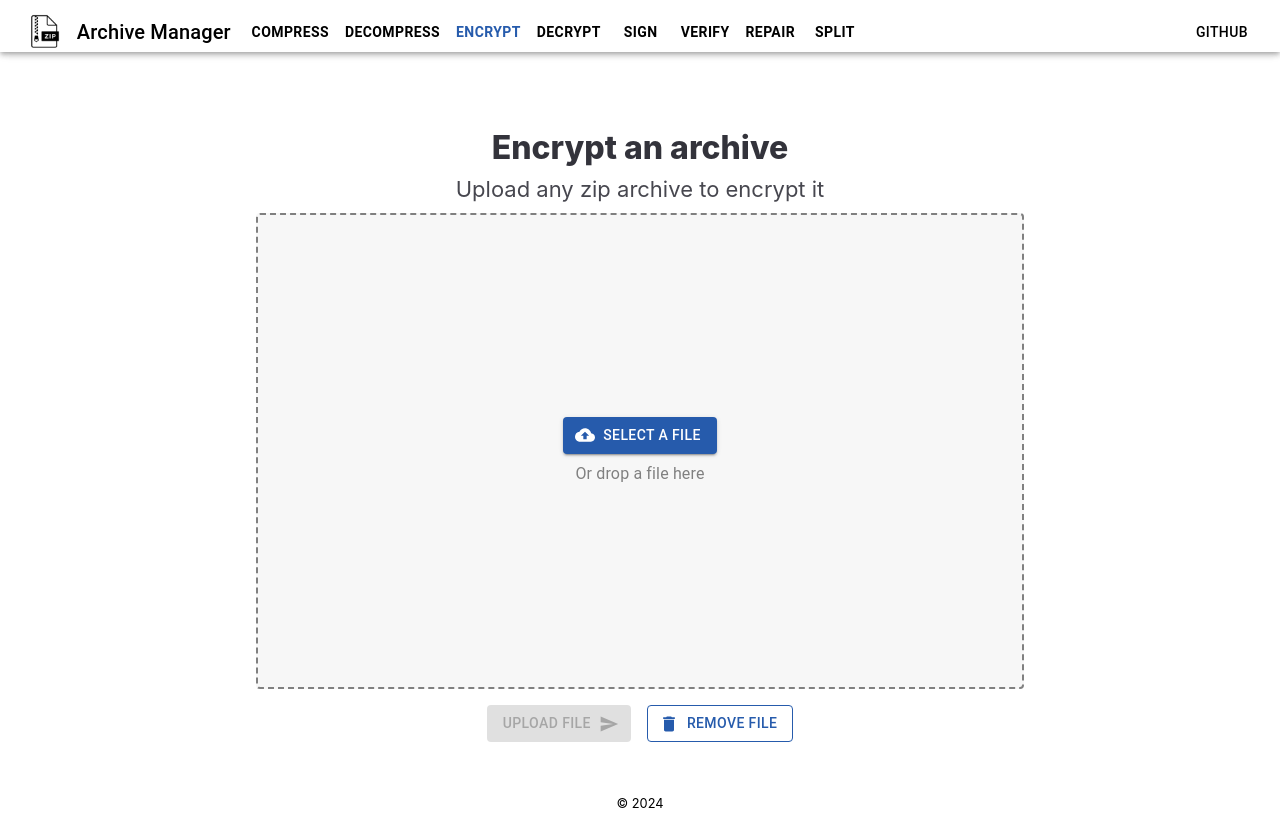
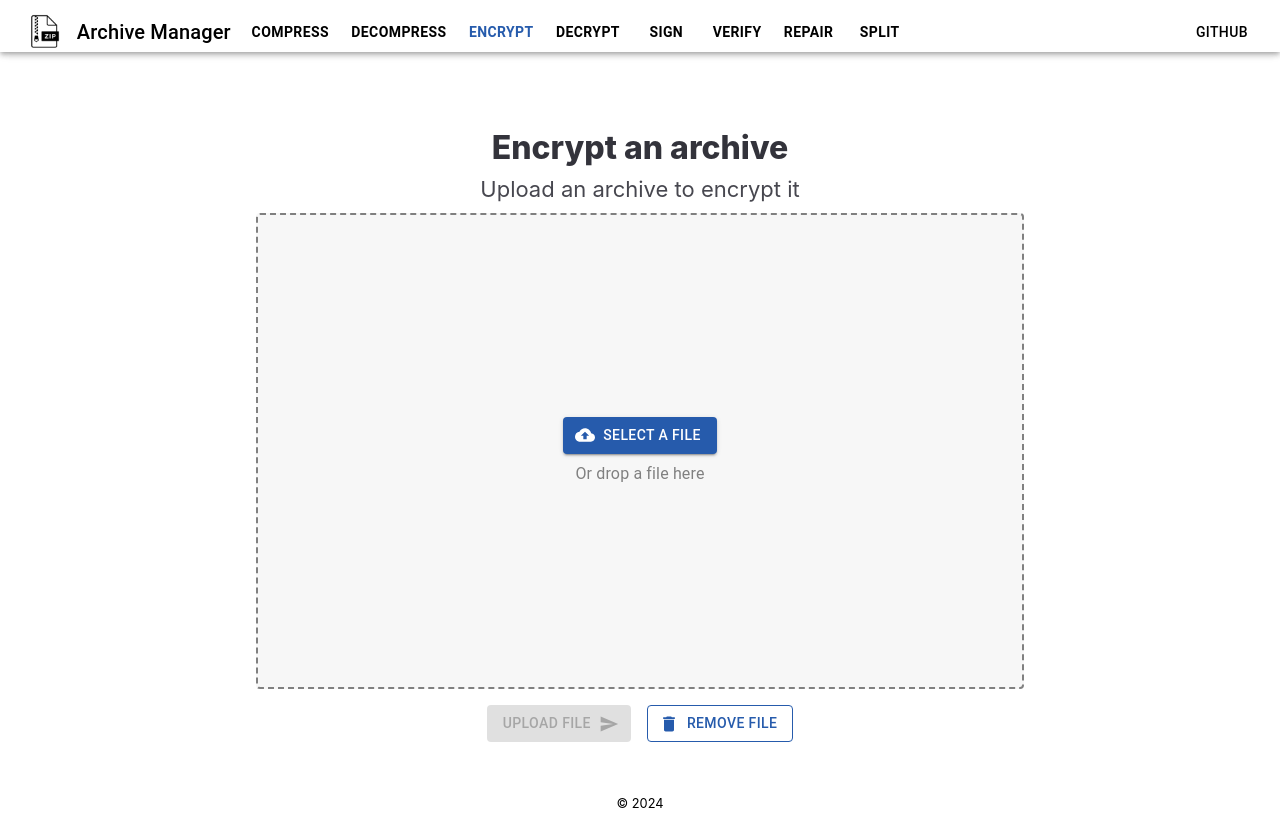
Before and after one commit to gmccannon/archive-manager, a React (Create React App) app in the folder front/: page /encrypt in a window 1280 px wide. Built offline with nearby package versions, Linux system fonts and the light colour scheme; the HTML template or start-up script is replaced by a standard one.

Commit message:
Collapse manu on moblie

```diff
--- a/front/src/components/TopBar.js
+++ b/front/src/components/TopBar.js
@@ -5,15 +5,23 @@ import Box from '@mui/material/Box';
 import Toolbar from '@mui/material/Toolbar';
 import Typography from '@mui/material/Typography';
 import Button from '@mui/material/Button';
+import IconButton from '@mui/material/IconButton';
+import MenuIcon from '@mui/icons-material/Menu';
 import logo from '../icons/ziplogo.jpg';
 
 export default function TopBar() {
   const navigate = useNavigate();
   const location = useLocation();
   const activetab = location.pathname;
+  const [mobileOpen, setMobileOpen] = React.useState(false);
 
   const handleNavigate = (page) => {
     navigate(page);
+    setMobileOpen(false); // Close mobile menu when navigating
+  };
+
+  const handleDrawerToggle = () => {
+    setMobileOpen(!mobileOpen);
   };
 
   return (
@@ -25,54 +33,37 @@ export default function TopBar() {
             <Typography variant="h6" component="div" sx={{ color: 'black', marginRight: '1vw' }}>
               Archive Manager
             </Typography>
-              <Button
-                  onClick={ () => handleNavigate('/compress') }
-                  sx={{ color: activetab === '/compress' ? 'rgb(38, 91, 172)' : 'black', fontWeight: 600}}
-                >
-                  Compress
-                </Button>
-              <Button
-                onClick={ () => handleNavigate('/') }
-                sx={{ color: activetab === '/' ? 'rgb(38, 91, 172)' : 'black', fontWeight: 600 }}
-              >
-                Decompress
-              </Button>
-              <Button
-                onClick={ () => handleNavigate('/encrypt') }
-                sx={{ color: activetab === '/encrypt' ? 'rgb(38, 91, 172)' : 'black', fontWeight: 600}}
-              >
-                Encrypt
-              </Button>
-              <Button
-                onClick={ () => handleNavigate('/decrypt') }
-                sx={{ color: activetab === '/decrypt' ? 'rgb(38, 91, 172)' : 'black', fontWeight: 600}}
-              >
-                Decrypt
-              </Button>
-              <Button
-                onClick={ () => handleNavigate('/sign') }
-                sx={{ color: activetab === '/sign' ? 'rgb(38, 91, 172)' : 'black', fontWeight: 600}}
-              >
-                Sign
-              </Button>
-              <Button
-                onClick={ () => handleNavigate('/verify') }
-                sx={{ color: activetab === '/verify' ? 'rgb(38, 91, 172)' : 'black', fontWeight: 600}}
-              >
-                Verify
-              </Button>
-              <Button
-                onClick={ () => handleNavigate('/repair') }
-                sx={{ color: activetab === '/repair' ? 'rgb(38, 91, 172)' : 'black', fontWeight: 600}}
-              >
-                Repair
-              </Button>
-              <Button
-                onClick={ () => handleNavigate('/split') }
-                sx={{ color: activetab === '/split' ? 'rgb(38, 91, 172)' : 'black', fontWeight: 600}}
-              >
-                Split
-              </Button>
+            <Box
+              sx={{
+                display: { xs: 'none', md: 'flex' }, // Hide buttons on mobile
+                flexWrap: 'wrap',
+                gap: '0.5vw',
+              }}
+            >
+              {['/compress', '/', '/encrypt', '/decrypt', '/sign', '/verify', '/repair', '/split'].map(
+                (path, index) => (
+                  <Button
+                    key={index}
+                    onClick={() => handleNavigate(path)}
+                    sx={{
+                      color: activetab === path ? 'rgb(38, 91, 172)' : 'black',
+                      fontWeight: 600,
+                    }}
+                  >
+                    {path.substring(1) || 'Decompress'}
+                  </Button>
+                )
+              )}
+            </Box>
+            <IconButton
+              sx={{ display: { xs: 'flex', md: 'none' } }} // Show menu icon on mobile
+              edge="start"
+              color="inherit"
+              aria-label="menu"
+              onClick={handleDrawerToggle}
+            >
+              <MenuIcon />
+            </IconButton>
           </Box>
           <Box sx={{ display: 'flex', alignItems: 'center' }}>
             <Button
@@ -88,6 +79,38 @@ export default function TopBar() {
           </Box>
         </Toolbar>
       </AppBar>
+      {mobileOpen && (
+        <Box
+          sx={{
+            position: 'fixed',
+            top: '6.5vh',
+            left: 0,
+            width: '100%',
+            backgroundColor: 'white',
+            boxShadow: '0px 4px 12px rgba(0, 0, 0, 0.1)',
+            zIndex: 1300,
+            display: { xs: 'block', md: 'none' }, // Show on mobile
+          }}
+        >
+          {['/compress', '/', '/encrypt', '/decrypt', '/sign', '/verify', '/repair', '/split'].map(
+            (path, index) => (
+              <Button
+                key={index}
+                onClick={() => handleNavigate(path)}
+                sx={{
+                  width: '100%',
+                  textAlign: 'center',
+                  color: activetab === path ? 'rgb(38, 91, 172)' : 'black',
+                  fontWeight: 600,
+                  padding: '1vh',
+                }}
+              >
+                {path.substring(1) || 'Decompress'}
+              </Button>
+            )
+          )}
+        </Box>
+      )}
     </Box>
   );
 }
--- a/front/src/pages/DecompressPage.js
+++ b/front/src/pages/DecompressPage.js
@@ -5,7 +5,7 @@ function DecompressPage() {
   return (
     <div className="App">
       <h1 className='tool__header__title'>Decompress an archive</h1>
-      <h2 className='tool__header__subtitle'>Upload any zip archive to decompress it</h2>
+      <h2 className='tool__header__subtitle'>Upload an archive to decompress it</h2>
       <FileForm endpoint="decompress"/>
     </div>
   );
--- a/front/src/pages/DecryptPage.js
+++ b/front/src/pages/DecryptPage.js
@@ -5,7 +5,7 @@ function DecryptPage() {
   return (
     <div className="App">
       <h1 className='tool__header__title'>Decrypt an archive</h1>
-      <h2 className='tool__header__subtitle'>Upload any zip archive to decrypt it</h2>
+      <h2 className='tool__header__subtitle'>Upload an archive to decrypt it</h2>
       <FileForm endpoint="decrypt"/>
     </div>
   );
--- a/front/src/pages/EncryptPage.js
+++ b/front/src/pages/EncryptPage.js
@@ -5,7 +5,7 @@ function EncryptPage() {
   return (
     <div className="App">
       <h1 className='tool__header__title'>Encrypt an archive</h1>
-      <h2 className='tool__header__subtitle'>Upload any zip archive to encrypt it</h2>
+      <h2 className='tool__header__subtitle'>Upload an archive to encrypt it</h2>
       <FileForm endpoint="encrypt"/>
     </div>
   );
--- a/front/src/pages/RepairPage.js
+++ b/front/src/pages/RepairPage.js
@@ -5,7 +5,7 @@ function RepairPage() {
   return (
     <div className="App">
       <h1 className='tool__header__title'>Repair an archive</h1>
-      <h2 className='tool__header__subtitle'>Upload any zip archive to attempt a repair</h2>
+      <h2 className='tool__header__subtitle'>Upload an archive to attempt a repair</h2>
       <FileForm endpoint="repair"/>
     </div>
   );
--- a/front/src/pages/SplitPage.js
+++ b/front/src/pages/SplitPage.js
@@ -5,7 +5,7 @@ function SplitPage() {
   return (
     <div className="App">
       <h1 className='tool__header__title'>Split an archive</h1>
-      <h2 className='tool__header__subtitle'>Upload any zip archive to split it in two</h2>
+      <h2 className='tool__header__subtitle'>Upload an archive to split it in two</h2>
       <FileForm endpoint="split"/>
     </div>
   );
--- a/front/src/pages/UnsignPage.js
+++ b/front/src/pages/UnsignPage.js
@@ -5,7 +5,7 @@ function UnsignPage() {
   return (
     <div className="App">
       <h1 className='tool__header__title'>Verify an archive</h1>
-      <h2 className='tool__header__subtitle'>Upload a file to verify its signature</h2>
+      <h2 className='tool__header__subtitle'>Upload an archive to verify its signature</h2>
       <FileForm endpoint="verify"/>
     </div>
   );
```
Also changed, not shown: 2 other files (tests, documents, lock files or other folders).
